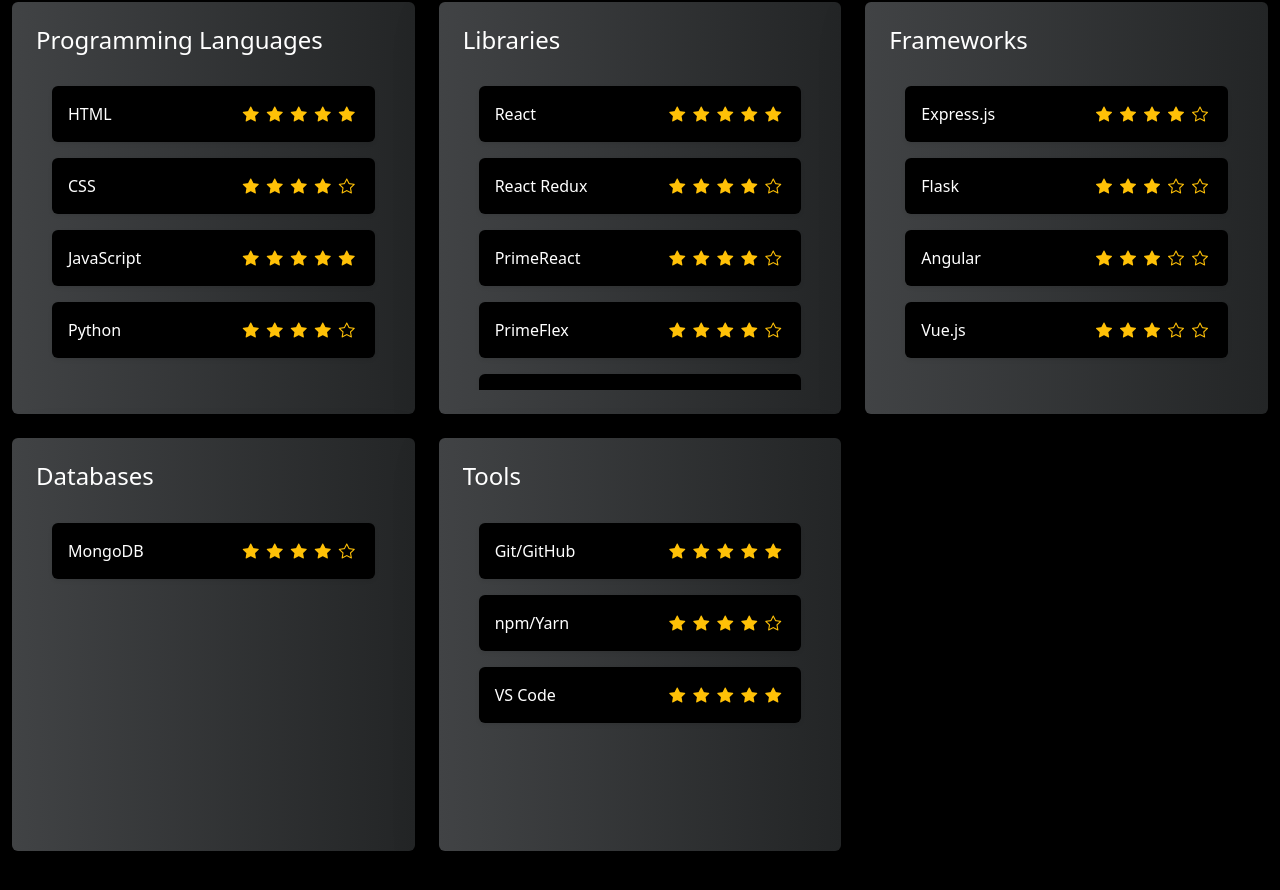
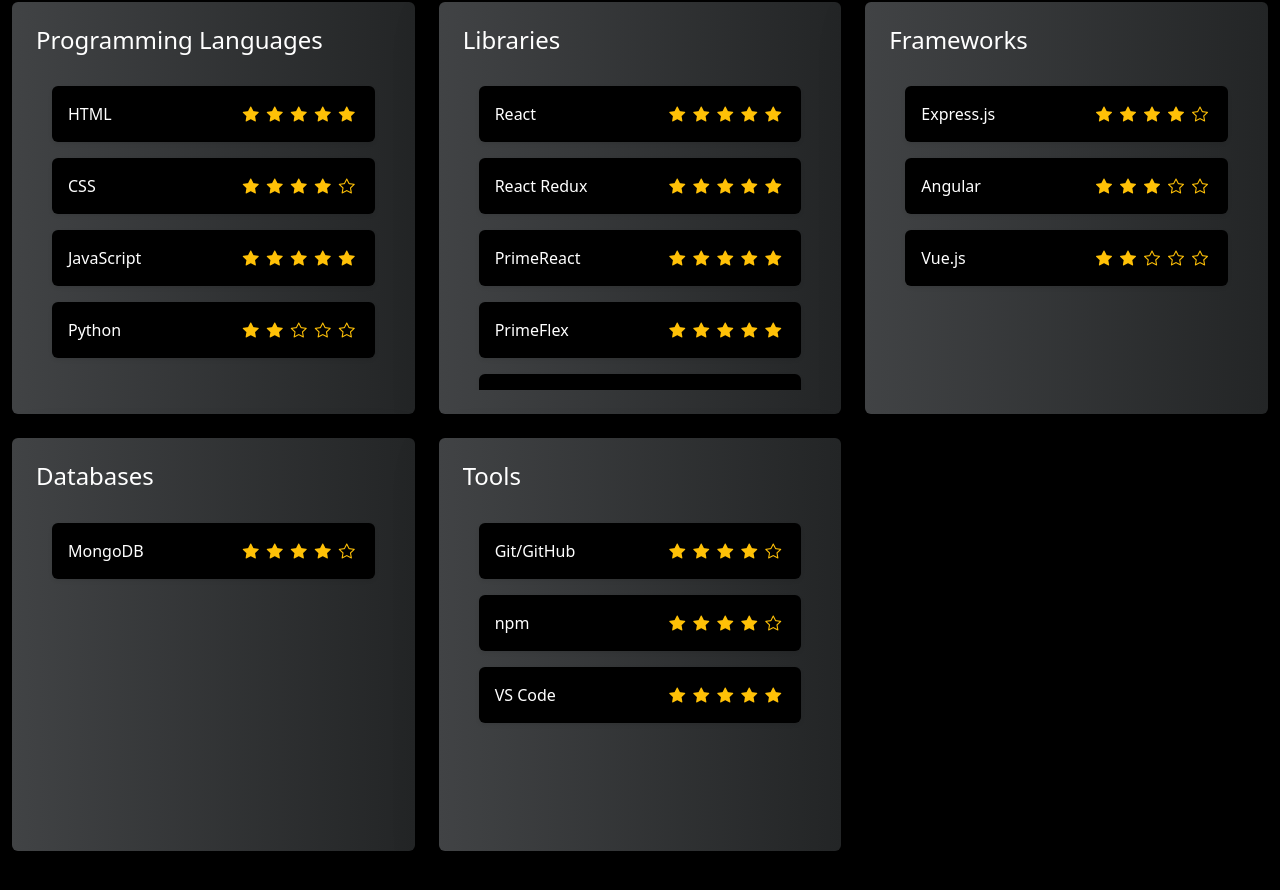
Before and after one commit to PraveenKoneti/praveen, a React (Vite) app: page / in a window 1280 px wide. Shown: the part 3309-4199 px from the top of the page. Built offline with nearby package versions, Linux system fonts and the light colour scheme.

Commit message:
Changes in skills

```diff
--- a/src/App.css
+++ b/src/App.css
@@ -112,6 +112,13 @@
 
 
 
+.moreInfo-btn:hover{
+  border : blue;
+  color : white;
+  background-color: blue;
+}
+
+
 
 
 
--- a/src/components/about.jsx
+++ b/src/components/about.jsx
@@ -1,6 +1,6 @@
 
 import praveen from '../assets/praveen.jpg'
-import resume from '../assets/Praveen_CV.pdf'
+import resume from '../assets/PRAVEEN KONETI CV.pdf'
 
 import DeveloperOverview from './overView';
 
@@ -34,7 +34,7 @@
                         <a
                             href= {resume} // Change this to the actual path of your resume file
                             className="btn btn-success btn-sm ms-3 m-2 custom-resume"
-                            download="Praveen_Koneti_Resume.pdf" // File name for download
+                            download="PRAVEEN_KONETI_CV.pdf" // File name for download
                         >
                             Download Resume
                         </a>
--- a/src/components/projects.jsx
+++ b/src/components/projects.jsx
@@ -38,7 +38,7 @@
                                 <p className="card-text">{project.description[0]}</p>
                             </div>
                             <div className="card-footer d-flex justify-content-end align-items-bottom mb-3">
-                                <button onClick={() => openModal(project)} className="btn btn-outline-light btn-sm"> <i className="bi bi-info-circle"></i> More info </button>
+                                <button onClick={() => openModal(project)} className="btn btn-outline-light btn-sm moreInfo-btn"> <i className="bi bi-info-circle"></i> More info </button>
                                 {project.link && project.link !== "#" && (
                                     <a href={project.link} target="_blank" rel="noopener noreferrer" className="btn btn-outline-light btn-sm ms-4">
                                         Live Project <i className="bi bi-box-arrow-up-right ms-1"></i>
--- a/src/data/skills.jsx
+++ b/src/data/skills.jsx
@@ -5,27 +5,25 @@
         { name: "HTML", rating: 5 },
         { name: "CSS", rating: 4 },
         { name: "JavaScript", rating: 5 },
-        { name: "Python", rating: 4 },
+        { name: "Python", rating: 2 },
       ],
     },
     {
       category: "Libraries",
       items: [
         { name: "React", rating: 5 },
-        { name: "React Redux", rating: 4 },
-        { name: "PrimeReact", rating: 4 },
-        { name: "PrimeFlex", rating: 4 },
-        { name: "Bootstrap", rating: 4 },
-        { name: "Tkinter", rating: 3 },
+        { name: "React Redux", rating: 5 },
+        { name: "PrimeReact", rating: 5 },
+        { name: "PrimeFlex", rating: 5 },
+        { name: "Bootstrap", rating: 5 },
       ],
     },
     {
       category: "Frameworks",
       items: [
         { name: "Express.js", rating: 4 },
-        { name: "Flask", rating: 3 },
         { name: "Angular", rating: 3 },
-        { name: "Vue.js", rating: 3 },
+        { name: "Vue.js", rating: 2 },
       ],
     },
     {
@@ -35,8 +33,8 @@
     {
       category: "Tools",
       items: [
-        { name: "Git/GitHub", rating: 5 },
-        { name: "npm/Yarn", rating: 4 },
+        { name: "Git/GitHub", rating: 4 },
+        { name: "npm", rating: 4 },
         { name: "VS Code", rating: 5 },
       ],
     },
```
Also changed, not shown: 1 other file (tests, documents, lock files or other folders).
